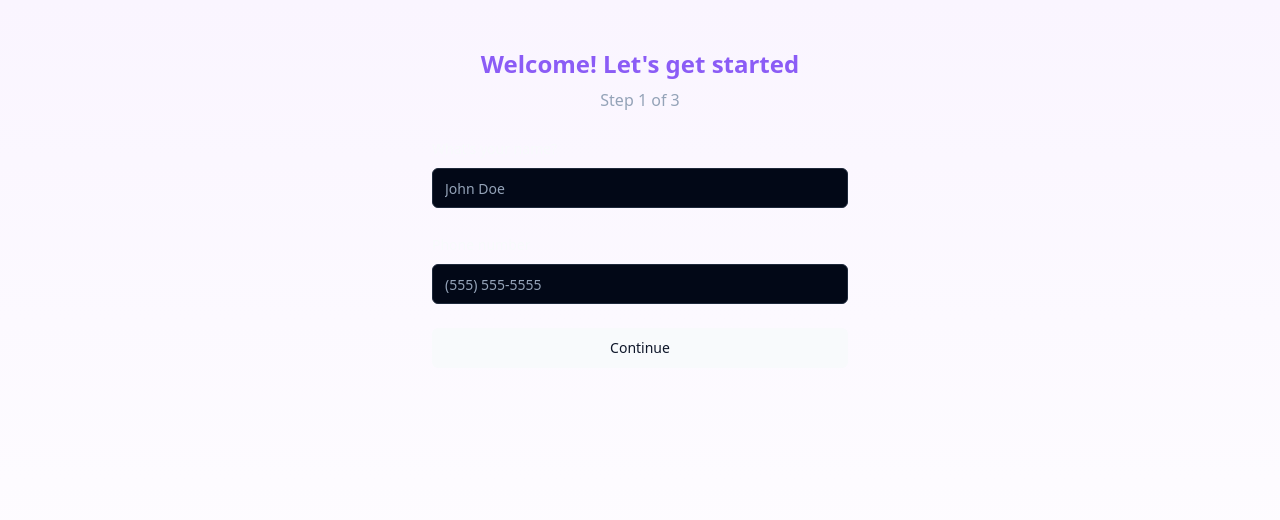
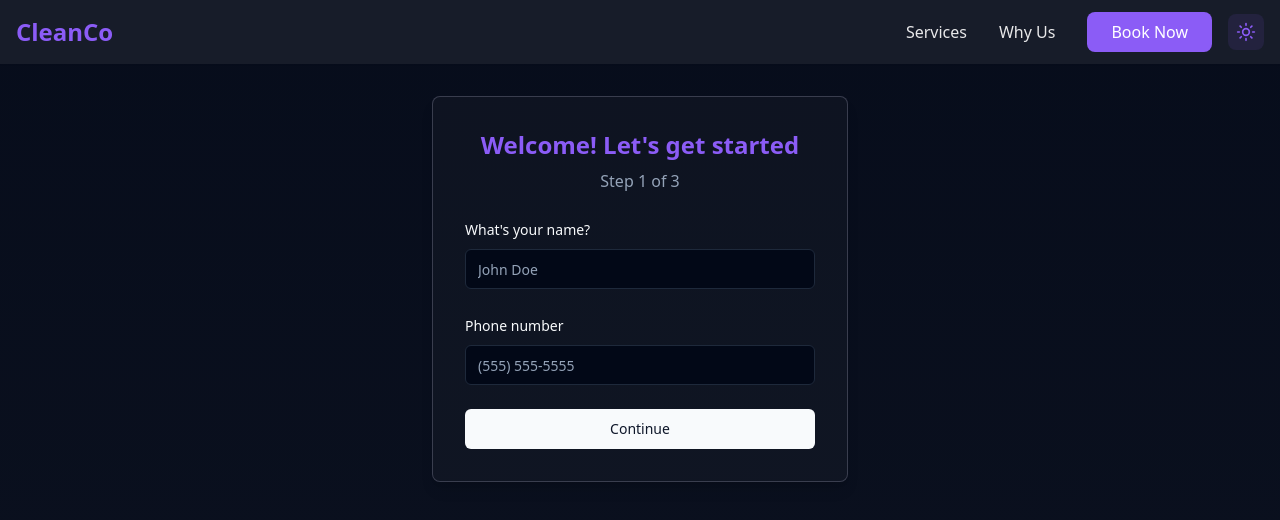
Before and after one commit to TatsuKun31/enchanted-broom-website, a React (Vite) app: page /room-details in a window 1280 px wide. Shown: the top 520 px of the page. Built offline with nearby package versions, Linux system fonts and the light colour scheme.

Commit message:
Update onboarding pages layout
Enhance the onboarding pages to match the thematic design of the main page. Implement a full-page layout and incorporate the main page navbar and title cards for a smoother user experience.
[skip gpt_engineer]

```diff
--- a/src/pages/RoomDetails.tsx
+++ b/src/pages/RoomDetails.tsx
@@ -1,4 +1,5 @@
 import { useState } from "react";
+import Navigation from "@/components/Navigation";
 import { BasicInfoStep } from "@/components/onboarding/BasicInfoStep";
 import { PropertyDetailsStep } from "@/components/onboarding/PropertyDetailsStep";
 import { ServicePreferencesStep } from "@/components/onboarding/ServicePreferencesStep";
@@ -58,10 +59,11 @@ const RoomDetails = () => {
   };
 
   return (
-    <div className="min-h-screen bg-gradient-to-b from-purple-50 to-white">
+    <div className="min-h-screen bg-gradient-to-b from-purple-50 to-white dark:from-purple-dark/20 dark:to-purple-dark/40">
+      <Navigation />
       {currentStep !== "completed" ? (
-        <div className="max-w-md mx-auto pt-12 px-4">
-          <div className="space-y-6">
+        <div className="max-w-md mx-auto pt-24 px-4">
+          <div className="bg-white dark:bg-purple-dark/40 rounded-lg shadow-lg p-8 space-y-6 border border-purple-secondary/20">
             <div className="text-center space-y-2">
               <h1 className="text-2xl font-bold text-purple-primary">
                 {currentStep === "basic-info"
```
